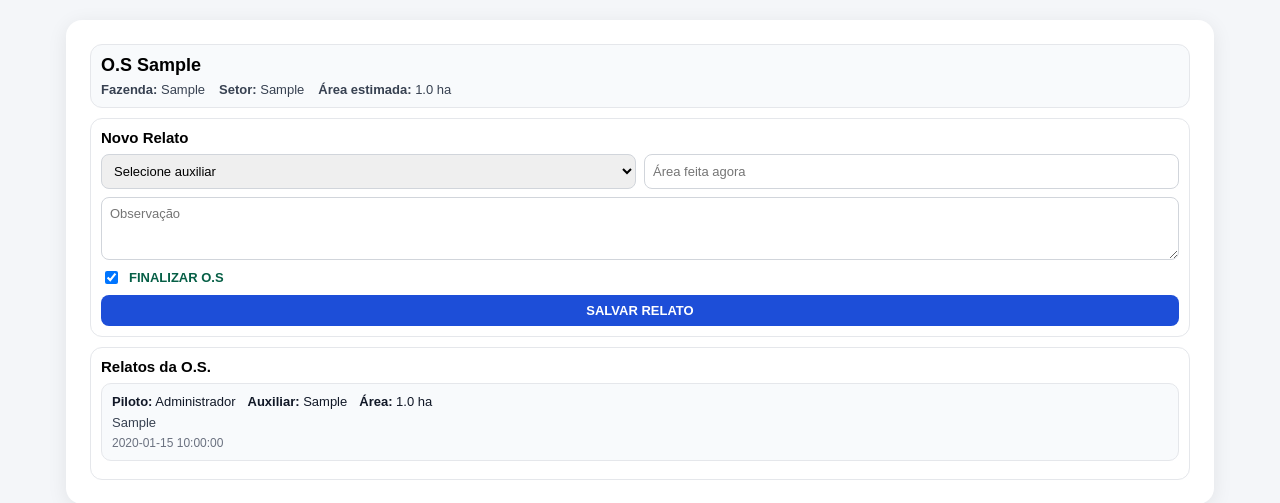
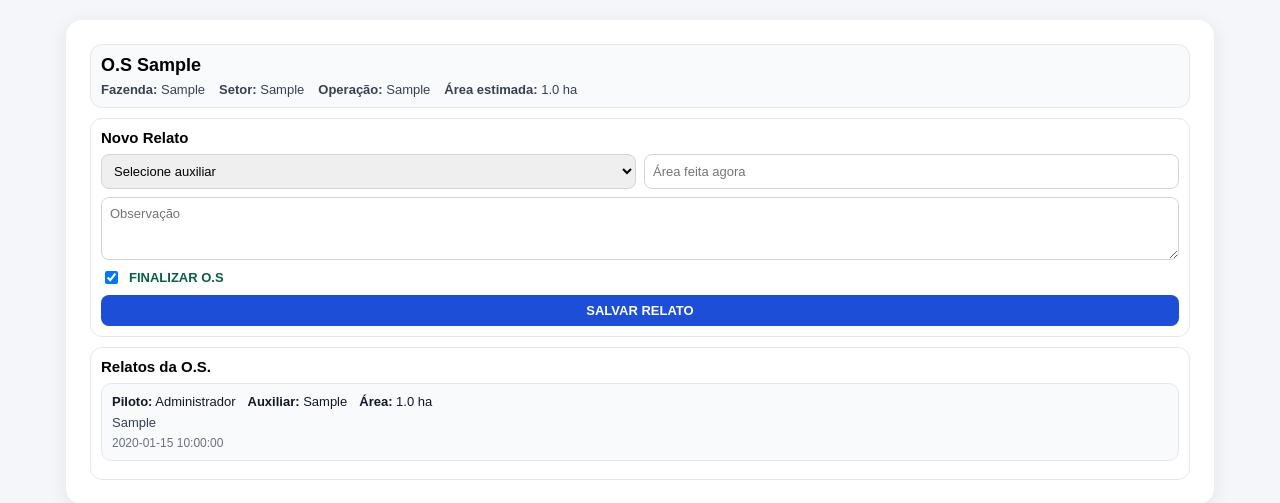
Before and after one commit to victorranon02/altitude, a Flask app: page /os/1 in a window 1280 px wide. Shown: the part 70-573 px from the top of the page. Run offline with Flask 3, Linux system fonts and the light colour scheme; the visitor is signed in with stand-in values (Sample User, id 1); tables that the repository leaves empty hold one stand-in row (values such as "Sample post").

Commit message:
incluir operacao na os

```diff
--- a/templates/os_mobile.html
+++ b/templates/os_mobile.html
@@ -9,6 +9,7 @@
     <div style="display:flex;flex-wrap:wrap;gap:8px 14px;font-size:13px;color:#374151;">
       <span><strong>Fazenda:</strong> {{ os.fazenda }}</span>
       <span><strong>Setor:</strong> {{ os.setor }}</span>
+      <span><strong>Operação:</strong> {{ os.operacao }}</span>
       <span><strong>Área estimada:</strong> {{ os.area_os }} ha</span>
     </div>
   </div>
--- a/templates/piloto_mobile.html
+++ b/templates/piloto_mobile.html
@@ -77,6 +77,7 @@
     <div><strong>Fazenda:</strong> {{ os.fazenda or '-' }}</div>
     <div><strong>Setor:</strong> {{ os.setor or '-' }}</div>
     <div><strong>Unidade:</strong> {{ os.unidade or '-' }}</div>
+    <div><strong>Operação:</strong> {{ os.operacao or '-' }}</div>
     <div><strong>Prevista:</strong> {{ os.area_os or 0 }} ha</div>
     <div><strong>Relatada:</strong> {{ os.total_relatado or 0 }} ha</div>
   </div>
```
